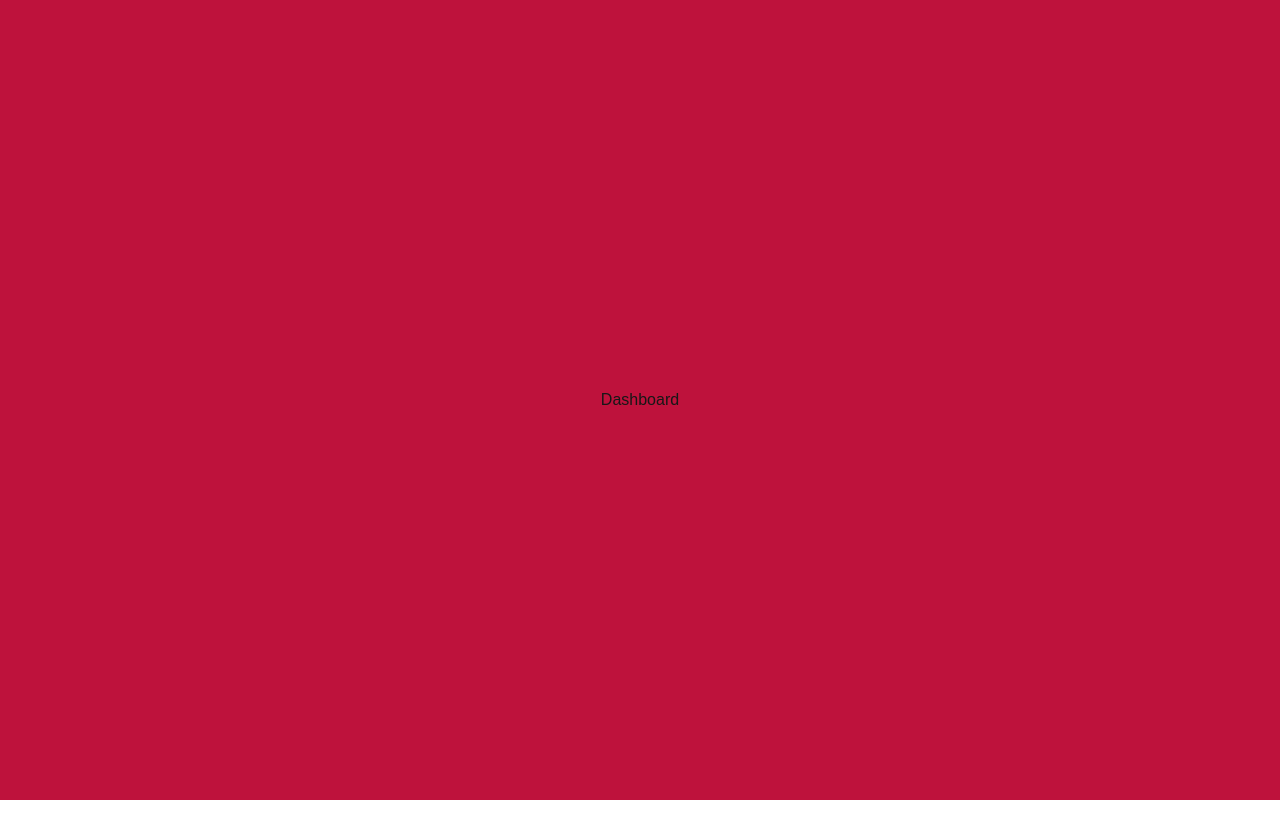
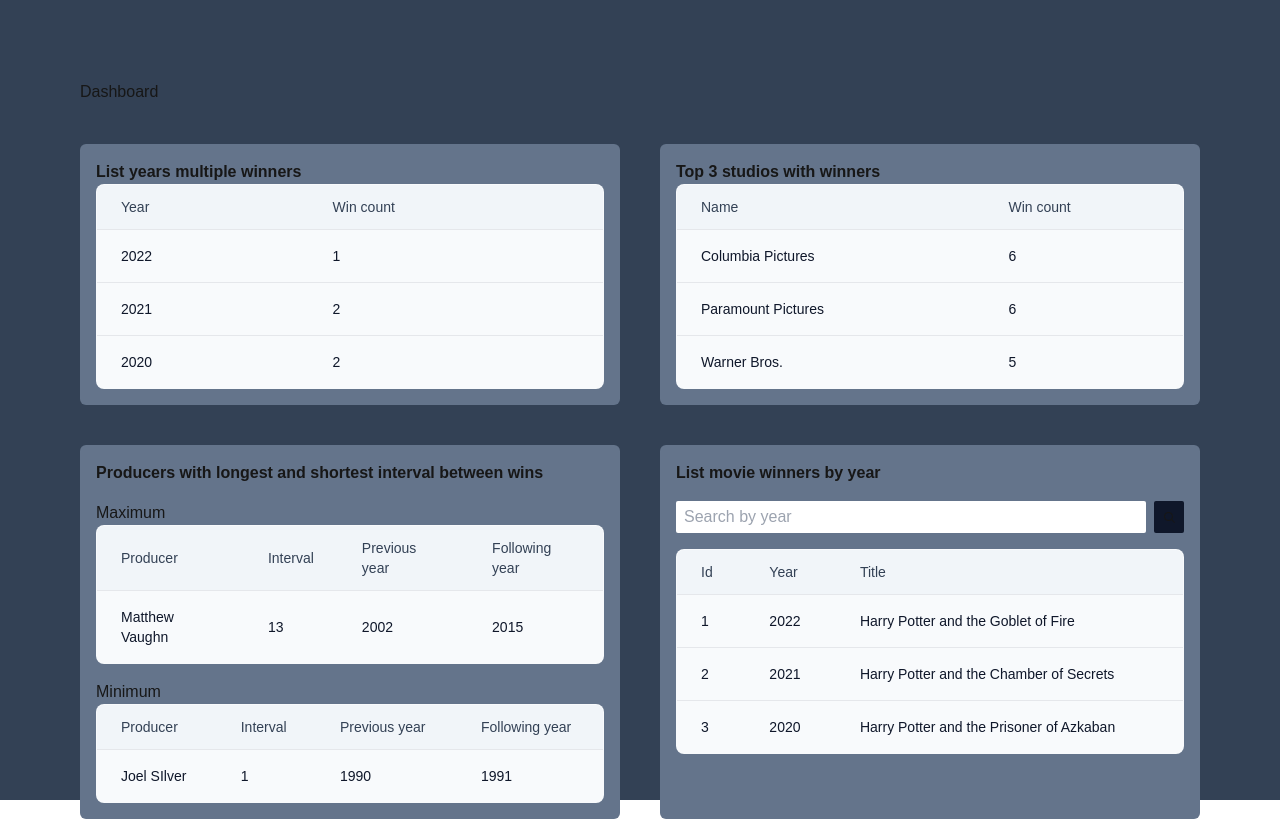
Before and after one commit to ebnersilva/outsera-movies, a Next.js app: page /dashboard in a window 1280 px wide. Built offline with nearby package versions, Linux system fonts and the light colour scheme.

Commit message:
feat: add initial UI to Dashboard screen

```diff
--- a/app/dashboard/page.tsx
+++ b/app/dashboard/page.tsx
@@ -1,10 +1,237 @@
 'use client'
+import { MagnifyingGlassIcon } from '@radix-ui/react-icons'
+import { IColumn, Table } from '../components/Table';
+
+
+// List Year Multiple Winners Table
+interface IListYearMultipleWinnersData {
+  year: number;
+  winCount: number;
+}
+
+const listYearMultipleWinnersColumns: IColumn<IListYearMultipleWinnersData>[] = [
+  {
+    id: 1,
+    title: 'Year',
+    property: 'year'
+  },
+  {
+    id: 2,
+    title: 'Win count',
+    property: 'winCount'
+  },
+]
+
+const listYearMultipleWinnersData: IListYearMultipleWinnersData[] = [
+  {
+    year: 2022,
+    winCount: 1
+  },
+  {
+    year: 2021,
+    winCount: 2
+  },
+  {
+    year: 2020,
+    winCount: 2
+  },
+]
+
+
+// Top Three Studios Table
+interface ITopThreeStudiosData {
+  name: string;
+  winCount: number;
+}
+
+const topThreeStudiosColumns: IColumn<ITopThreeStudiosData>[] = [
+  {
+    id: 1,
+    title: 'Name',
+    property: 'name'
+  },
+  {
+    id: 2,
+    title: 'Win count',
+    property: 'winCount'
+  },
+]
+
+const topThreeStudiosData: ITopThreeStudiosData[] = [
+  {
+    name: 'Columbia Pictures',
+    winCount: 6
+  },
+  {
+    name: 'Paramount Pictures',
+    winCount: 6
+  },
+  {
+    name: 'Warner Bros.',
+    winCount: 5
+  },
+]
+
+// Producer With Longest and Shortest Interval Between wins table
+interface IProducerIntervalWinsData {
+  producer: string;
+  interval: number;
+  previousYear: number;
+  followingYear: number;
+}
+
+const producerIntervalWinsColumns: IColumn<IProducerIntervalWinsData>[] = [
+  {
+    id: 1,
+    title: 'Producer',
+    property: 'producer'
+  },
+  {
+    id: 2,
+    title: 'Interval',
+    property: 'interval'
+  },
+  {
+    id: 3,
+    title: 'Previous year',
+    property: 'previousYear'
+  },
+  {
+    id: 4,
+    title: 'Following year',
+    property: 'followingYear'
+  }
+]
+
+const producerMaximumIntervalWinsData: IProducerIntervalWinsData[] = [
+  {
+    producer: 'Matthew Vaughn',
+    interval: 13,
+    previousYear: 2002,
+    followingYear: 2015
+  }
+]
+
+const producerMinimumIntervalWinsData: IProducerIntervalWinsData[] = [
+  {
+    producer: 'Joel SIlver',
+    interval: 1,
+    previousYear: 1990,
+    followingYear: 1991
+  }
+]
+
+// List Movie winners by year table
+interface IListMovieWinnersByYearData {
+  id: number;
+  year: number;
+  title: string;
+}
+
+const listMovieWinnersByYearColumns: IColumn<IListMovieWinnersByYearData>[] = [
+  {
+    id: 1,
+    title: 'Id',
+    property: 'id'
+  },
+  {
+    id: 2,
+    title: 'Year',
+    property: 'year'
+  },
+  {
+    id: 3,
+    title: 'Title',
+    property: 'title'
+  }
+]
+
+const listMovieWinnersByYearData: IListMovieWinnersByYearData[] = [
+  {
+    id: 1,
+    year: 2022,
+    title: 'Harry Potter and the Goblet of Fire'
+  },
+  {
+    id: 2,
+    year: 2021,
+    title: 'Harry Potter and the Chamber of Secrets'
+  },
+  {
+    id: 3,
+    year: 2020,
+    title: 'Harry Potter and the Prisoner of Azkaban'
+  },
+]
 
 export default function Dashboard() {
 
   return (
-    <div className="flex flex-1 h-screen items-center justify-center bg-rose-700">
+    <div className="flex flex-1 flex-col h-screen p-20 gap-10 bg-slate-700">
       <h1>Dashboard</h1>
+
+      {/* First Line */}
+      <div className="flex flex-row rounded-md gap-10">
+
+        <div className="flex flex-1 flex-col px-4 py-4 bg-slate-500 rounded-md">
+          <strong>List years multiple winners</strong>
+
+          <Table<IListYearMultipleWinnersData>
+            columns={listYearMultipleWinnersColumns}
+            data={listYearMultipleWinnersData}
+          />
+        </div>
+
+        <div className="flex flex-1 flex-col px-4 py-4 overflow-x-auto bg-slate-500 rounded-md">
+          <strong>Top 3 studios with winners</strong>
+
+          <Table<ITopThreeStudiosData>
+            columns={topThreeStudiosColumns}
+            data={topThreeStudiosData}
+          />
+        </div>
+
+      </div>
+
+      {/* Second Line */}
+      <div className="flex flex-row gap-10">
+          <div className="flex flex-col flex-1 bg-slate-500 gap-4 px-4 py-4 rounded-md">
+            <strong>Producers with longest and shortest interval between wins</strong>
+
+            <div>
+              <h1>Maximum</h1>
+              <Table<IProducerIntervalWinsData>
+                columns={producerIntervalWinsColumns}
+                data={producerMaximumIntervalWinsData}
+              />
+            </div>
+
+            <div>
+              <h1>Minimum</h1>
+              <Table<IProducerIntervalWinsData>
+                columns={producerIntervalWinsColumns}
+                data={producerMinimumIntervalWinsData}
+              />
+            </div>
+          </div>
+
+          <div className="flex flex-col flex-1 bg-slate-500 px-4 py-4 rounded-md gap-4">
+            <strong>List movie winners by year</strong>
+
+              <div className="flex flex-row w-full gap-2">
+                <input className="flex w-full rounded-sm h-8 p-2 border-none text-slate-900" type="number" placeholder="Search by year" />
+                <button className="flex items-center justify-center bg-slate-900 rounded-sm h-8 w-8" type="button">
+                  <MagnifyingGlassIcon />
+                </button>
+              </div>
+
+              <Table<IListMovieWinnersByYearData>
+                columns={listMovieWinnersByYearColumns}
+                data={listMovieWinnersByYearData}
+              />
+          </div>
+
+      </div>
     </div>
   );
 }
```
